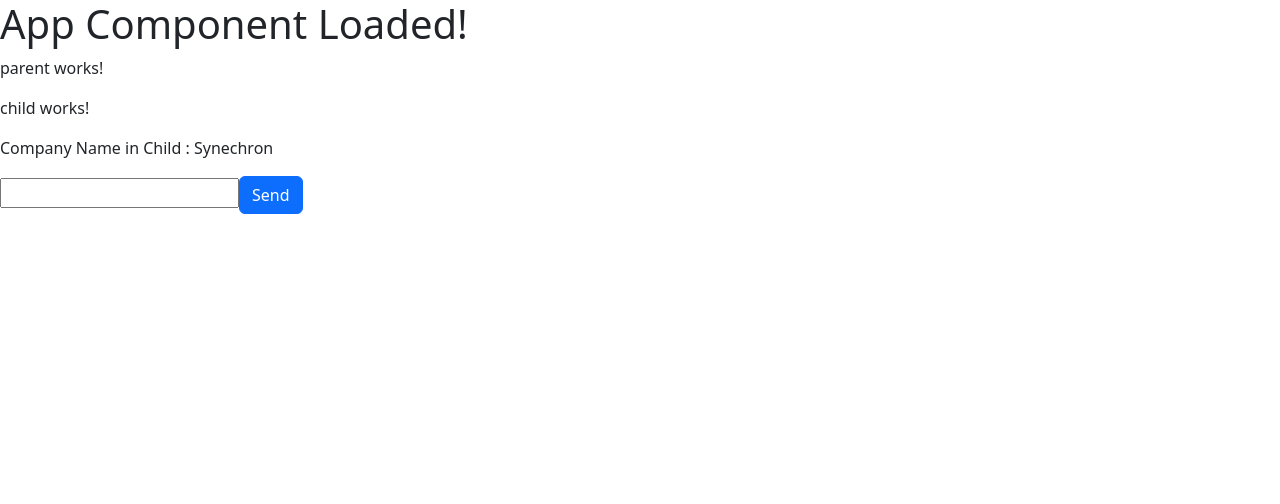
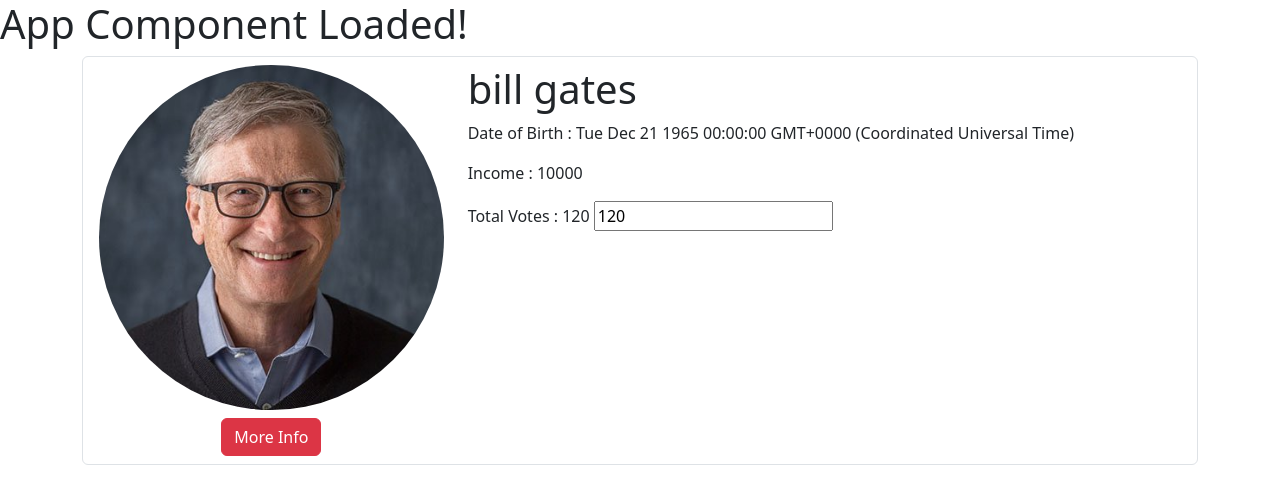
Before and after one commit to synergy2411/nov-23-syne, an Angular app in the folder first-app/: page / in a window 1280 px wide. Shown: the top 504 px of the page. Built offline with nearby package versions, Linux system fonts and the light colour scheme.

Commit message:
input output

```diff
--- a/first-app/src/app/app.component.html
+++ b/first-app/src/app/app.component.html
@@ -1,5 +1,5 @@
 <h1>App Component Loaded!</h1>
 
-<app-parent></app-parent>
+<!-- <app-parent></app-parent> -->
 
-<!-- <app-users></app-users> -->
+<app-users></app-users>
--- a/first-app/src/app/app.module.ts
+++ b/first-app/src/app/app.module.ts
@@ -6,6 +6,8 @@ import { AppComponent } from './app.component';
 import { UsersComponent } from './components/users/users.component';
 import { ParentComponent } from './components/demo/parent/parent.component';
 import { ChildComponent } from './components/demo/child/child.component';
+import { UserImgComponent } from './components/users/user-img/user-img.component';
+import { UserInfoComponent } from './components/users/user-info/user-info.component';
 
 @NgModule({
   declarations: [
@@ -14,6 +16,8 @@ import { ChildComponent } from './components/demo/child/child.component';
     UsersComponent,
     ParentComponent,
     ChildComponent,
+    UserImgComponent,
+    UserInfoComponent,
   ],
   imports: [
     // Modules - Built-in | Custom Modules
--- /dev/null
+++ b/first-app/src/app/components/users/user-img/user-img.component.html
@@ -0,0 +1,3 @@
+<img [src]="user.img" alt="Bill gates image" class="img-fluid rounded-circle" />
+<br />
+<button class="btn btn-danger mt-2" (click)="onSend()">More Info</button>
--- /dev/null
+++ b/first-app/src/app/components/users/user-img/user-img.component.ts
@@ -0,0 +1,16 @@
+import { Component, EventEmitter, Input, Output } from '@angular/core';
+
+@Component({
+  selector: 'app-user-img',
+  templateUrl: './user-img.component.html',
+  styleUrls: ['./user-img.component.css'],
+})
+export class UserImgComponent {
+  @Input() user: any;
+
+  @Output() childEvent = new EventEmitter();
+
+  onSend() {
+    this.childEvent.emit(this.user);
+  }
+}
--- /dev/null
+++ b/first-app/src/app/components/users/user-info/user-info.component.html
@@ -0,0 +1,13 @@
+<h1>{{ user.firstName }} {{ user.lastName }}</h1>
+
+<p>Date of Birth : <span [innerText]="user.dob"></span></p>
+
+<p>Income : <span [innerText]="user.income"></span></p>
+
+<p>
+  Total Votes : {{ user.votes }}
+
+  <!-- <input type="number" [value]="user.votes" (change)="changeVotes($event)" /> -->
+
+  <input type="number" [(ngModel)]="user.votes" />
+</p>
--- a/first-app/src/app/components/users/users.component.html
+++ b/first-app/src/app/components/users/users.component.html
@@ -3,30 +3,13 @@
     <li class="list-group-item">
       <div class="row">
         <div class="col-4 text-center">
-          <img
-            [src]="user.img"
-            alt="Bill gates image"
-            class="img-fluid rounded-circle"
-          />
-          <br />
-          <button class="btn btn-danger mt-2" (click)="onMoreInfo(user)">
-            More Info
-          </button>
+          <app-user-img
+            [user]="user"
+            (childEvent)="onMoreInfo($event)"
+          ></app-user-img>
         </div>
         <div class="col-8">
-          <h1>{{ user.firstName }} {{ user.lastName }}</h1>
-
-          <p>Date of Birth : <span [innerText]="user.dob"></span></p>
-
-          <p>Income : <span [innerText]="user.income"></span></p>
-
-          <p>
-            Total Votes : {{ user.votes }}
-
-            <!-- <input type="number" [value]="user.votes" (change)="changeVotes($event)" /> -->
-
-            <input type="number" [(ngModel)]="user.votes" />
-          </p>
+          <app-user-info [user]="user"></app-user-info>
         </div>
       </div>
     </li>
```
Also changed, not shown: first-app/src/app/components/users/user-info/user-info.component.ts (added, +10 -0 lines), first-app/src/app/components/users/user-img/user-img.component.css (added), first-app/src/app/components/users/user-info/user-info.component.css (added), 2 other files (tests, documents, lock files or other folders).
